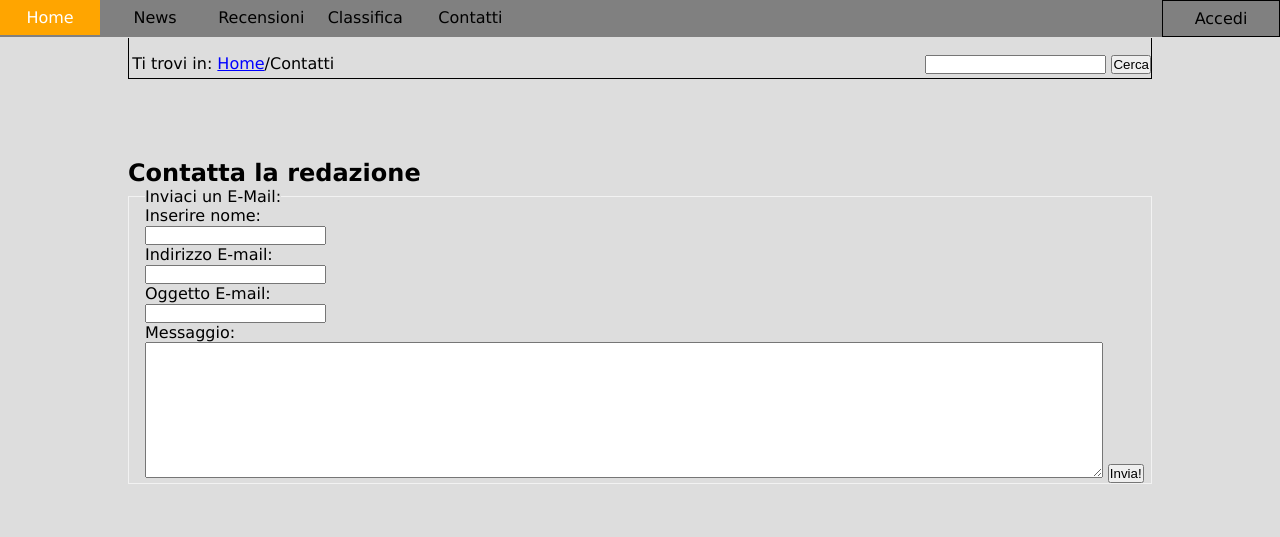
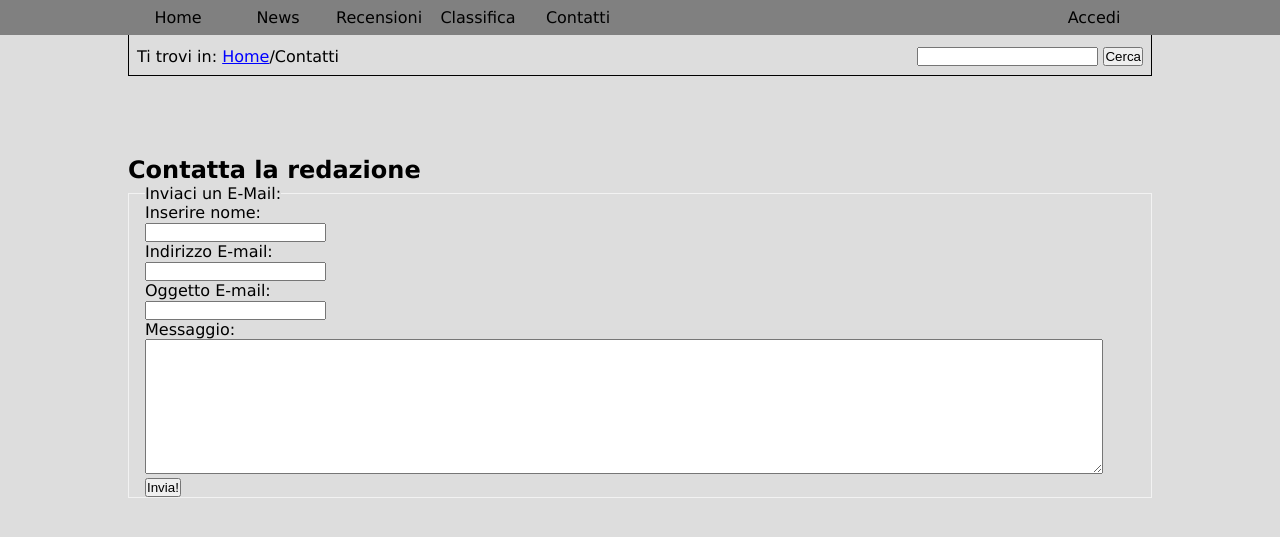
Before and after one commit to dallariva93/TecWeb, a PHP site: page /contacts.html in a window 1280 px wide. Shown: the top 537 px of the page. Run offline with PHP 8.4, Linux system fonts and the light colour scheme.

Commit message:
Merge del nuovo layout

```diff
--- a/contacts.html
+++ b/contacts.html
@@ -9,40 +9,36 @@
 	<meta name="keywords" content="Libri,Social,Network"/>
 	<meta name="robots" content="index"/>
 	<meta name="viewport" content="width=device-width"/>
-	<link rel="stylesheet" media="screen" href="homescreen.css" type="text/css" />
+	<link rel="stylesheet" media="screen" href="screen.css" type="text/css" />
 	<link rel="stylesheet" media="print" href="print.css" type="text/css" />
 	<link rel="stylesheet" media="aural" href="screenreader.css" type="text/css" />
 	<link rel="stylesheet" media="handheld, screen and (max-width:480px), only screen and (max-device-width:480px)" href="phone.css" type="text/css" />
 </head>
 <body>
-	<div class="menu"> <!-- Barra di navigazione -->
+		<div class="menu"> <!-- Barra di navigazione -->
 		<ul>
 			<li><a href="index.html" xml:lang="en">Home</a></li>
 			<li><a href="index.html" xml:lang="en">News</a></li>
 			<li><a href="index.html">Recensioni</a></li>
 			<li><a href="index.html">Classifica</a></li>
 			<li><a href="contacts.html">Contatti</a></li>
-			<li class="Accesso" >Accedi
-				<ul class="Dropdown">
-					<li>
+			<li id="Accesso" >Accedi
+				<div id="Dropdown">
 						<form action="submission.php" method="post">
 							<fieldset>
-								<label for="username_input" xml:lang="en">E-mail:</label>
-								<input type="text" name="username_input" id="username_input" />
-								<label for="username_psw" xml:lang="en">Password:</label>
-								<input type="password" name="username_psw" id="username_psw" />
-								<input type="submit" value="Accedi"/>
-								<a href="" ><span xml:lang="en">Password</span> dimenticata?</a>
-								<input type="submit" onclick="alert('MUCH THANK YOU!')" value="Iscriviti!" id="iscriviti"/>
+								<input type="text" name="username_input" class="textBox" placeholder="E-mail" />
+								<input type="password" name="username_psw" class="textBox" placeholder="Password"/>
+								<input type="submit" value="Accedi" id="btnAccedi"/>
+								<a href="" id="forgot"> <span>Password dimenticata?</span></a>
+								<a href="" id="register"><span>Registrati</span></a>
 							</fieldset>
 						</form>
-					</li>
-				</ul>
+				</div>
 			</li>
+		</ul>
+	</div>
 
-		</ul>
 
-	</div>
 	<div class="breadcrumb">
 		<p class="path">Ti trovi in: <span xml:lang="en"><a href="index.html">Home</a></span>/Contatti</p>
 		<div class="searchform">
@@ -67,7 +63,7 @@
 				<input type="text" id="oggetto"/>
 				<label for="testo">Messaggio: </label>
 				<textarea id="testo" rows="4" cols="50"></textarea>
-				<input type="submit" value="Invia!"/>
+				<input type="submit" value="Invia!" id="emailbt" />
 			</fieldset>
 		</form>
 	</div>
--- a/homescreen.css
+++ b/screen.css
@@ -18,6 +18,7 @@ a:visited {
 	color:#8b2323;
 
 }
+
 /**************************
 			MENU
 ***************************/
@@ -29,76 +30,98 @@ a:visited {
 	left: 0;
 	width: 100%;
 	z-index: 9;
+	background-color: grey;
+
 }
 .menu ul {
+	max-width: 1024px;
 	list-style-type: none;
-	margin: 0;
+	margin:auto ;
 	padding: 0;
 	overflow: hidden;
-	background-color: grey;
 }
 .menu li {
-	display:inline-block;
+	float: left;
 	width: 100px;
 }
 
-.menu li a , .Accesso{
+.menu li > a , #Accesso{
 	padding: 0.5em;
 	display: block;
 	text-decoration: none;
 	color: black;
 	text-align: center;
 }
-.menu li a:hover{
+.menu li > a:hover, #Accesso:hover {
 	color: white;
-	background-color: orange;
+	background-color: black;
 }
 /**************************
 		MENU - ACCESSO
 ***************************/
-.Accesso{
-	float: right;
-	border: 1px solid black;
+#Accesso{
+	float:right;
 }
-.Dropdown {
+#Dropdown {
+
+	right:0;
 	display: none;
 	position: absolute;
-	top: 2.4em;
-	border-top:1px solid #ddd;
-	max-width: 40em;
-	min-width: 30em;
+	top: 2.1em;
+	border:1px solid black;
+	max-width: 25em;
+	min-width: 15em;
 	z-index: 8;
+	padding:0.5em;
 }
-.Accesso:hover  .Dropdown{
-	float: left;
+.textBox{
+	display:block;
+	margin: 0.3em auto 0.3em auto;
+	width:80%;
+	float: top;
+
+}
+
+#btnAccedi{
+	margin-top:1em;
+	width:80%;
+}
+
+#forgot, #register{
+   display: block;
+   vertical-align:top;
+	font-size: 0.8em;
+	text-align: left;
+	padding-left: 10%;
+
+}
+
+
+#Accesso:hover  #Dropdown{
 	background-color: #aaaaaa;
 	display: block;
-	left: auto;
-	right: 0.1em;
 }
-.Dropdown li {
-	width: auto;
-}
+
 /**************************
 	BREADCRUMB E RICERCA
 ***************************/
 .breadcrumb {
 	height: 2.5em;
-	margin-top:2.4em;
-	border-left: 1px solid black;
-	border-right: 1px solid black;
-	border-bottom: 1px solid black;
+	margin-top:2.1em;
+	border: 1px solid black;
+
 }
 
 .path {
-	padding-left: 0.2em;
-	padding-top: 1em;
+	padding-left: 0.5em;
+	padding-top: 0.8em;
 	float: left;
 
 }
 
 .searchform {
-	padding-top: 1em;
+	padding-right:0.5em;
+	padding-top: 0.7em;
 	float: right;
 
 }
@@ -108,7 +131,7 @@ a:visited {
 ***************************/
 
 .text {
-	padding-left:0.2em;
+	padding:0.5em;
 }
 
 #corpo{
@@ -221,3 +244,7 @@ a:visited {
 	height: 10em;
 
 }
+#emailbt {
+	display: block;
+   vertical-align:top;
+}
```
Also changed, not shown: index.html (+9 -13 lines), phone.css (line endings or trailing spaces), tablet.css (line endings or trailing spaces).
